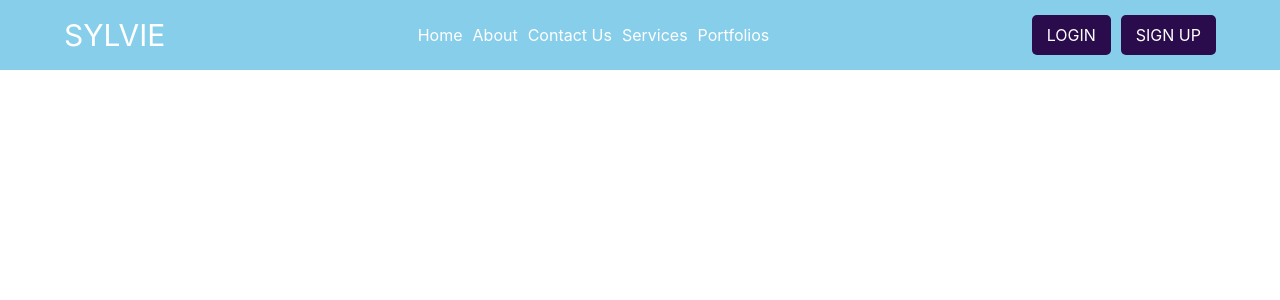
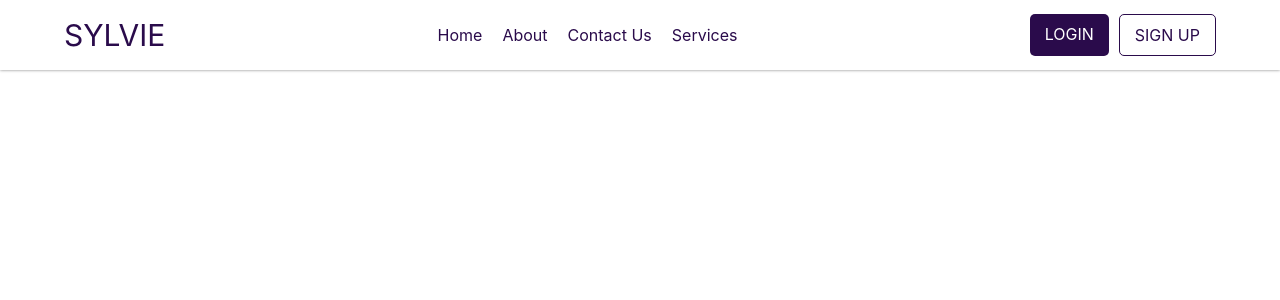
Before and after one commit to dev-sylv/GitHubCollabo, a React (Create React App) app: page / in a window 1280 px wide. Shown: the top 300 px of the page. Built offline with nearby package versions, Linux system fonts and the light colour scheme.

Commit message:
saved complete header

```diff
--- a/src/Components/Header/Header.jsx
+++ b/src/Components/Header/Header.jsx
@@ -25,7 +25,6 @@ const Header = () => {
                 <Nav>About</Nav>
                 <Nav>Contact Us</Nav>
                 <Nav>Services</Nav>
-                <Nav>Portfolios</Nav>
             </Navigation>
             <Buttons>
                 <Login>LOGIN</Login>
@@ -49,7 +48,6 @@ const Header = () => {
                     <Nav>About</Nav>
                     <Nav>Contact Us</Nav>
                     <Nav>Services</Nav>
-                    <Nav>Portfolios</Nav>
                     <br />
                         <Login>LOGIN</Login>
                         <br />
@@ -68,7 +66,7 @@ export default Header;
 const Hamburger = styled.div`
     font-size: 30px;
     display: none;
-    color: blue;
+    color: #2a0b4b;
     cursor: pointer;
     @media screen and (max-width: 500px) {
         display: block;
@@ -101,9 +99,10 @@ const Container = styled.div`
     display: flex;
     align-items: center;
     justify-content: center;
-    background-color: skyblue;
-    color: white;
+    background-color: white;
+    color: #2a0b4b;
     z-index: 999;
+    box-shadow: 0 0 3px gray;
     span{
         font-size: 70px;
         display: none;
@@ -132,7 +131,7 @@ const Navigation = styled.div`
     }
 `;
 const Nav = styled.div`
-    margin-right: 10px;
+    margin-right: 20px;
     cursor: pointer;
     @media screen and (max-width: 500px) {
         margin-bottom: 20px;
@@ -154,6 +153,7 @@ const Login = styled.div`
     background-color: #2a0b4b;
     padding: 10px 15px;
     border-radius: 5px;
+    color: white;
     @media screen and (max-width: 500px) {
         width: 150px;
         margin-left: 10px;
@@ -164,7 +164,8 @@ const Login = styled.div`
 `;
 const SignUp = styled.div`
     cursor: pointer;
-    background-color: #2a0b4b;
+    background-color: transparent;
+    border: 1px solid #2a0b4b;
     padding: 10px 15px;
     border-radius: 5px;
     @media screen and (max-width: 500px) {
```
